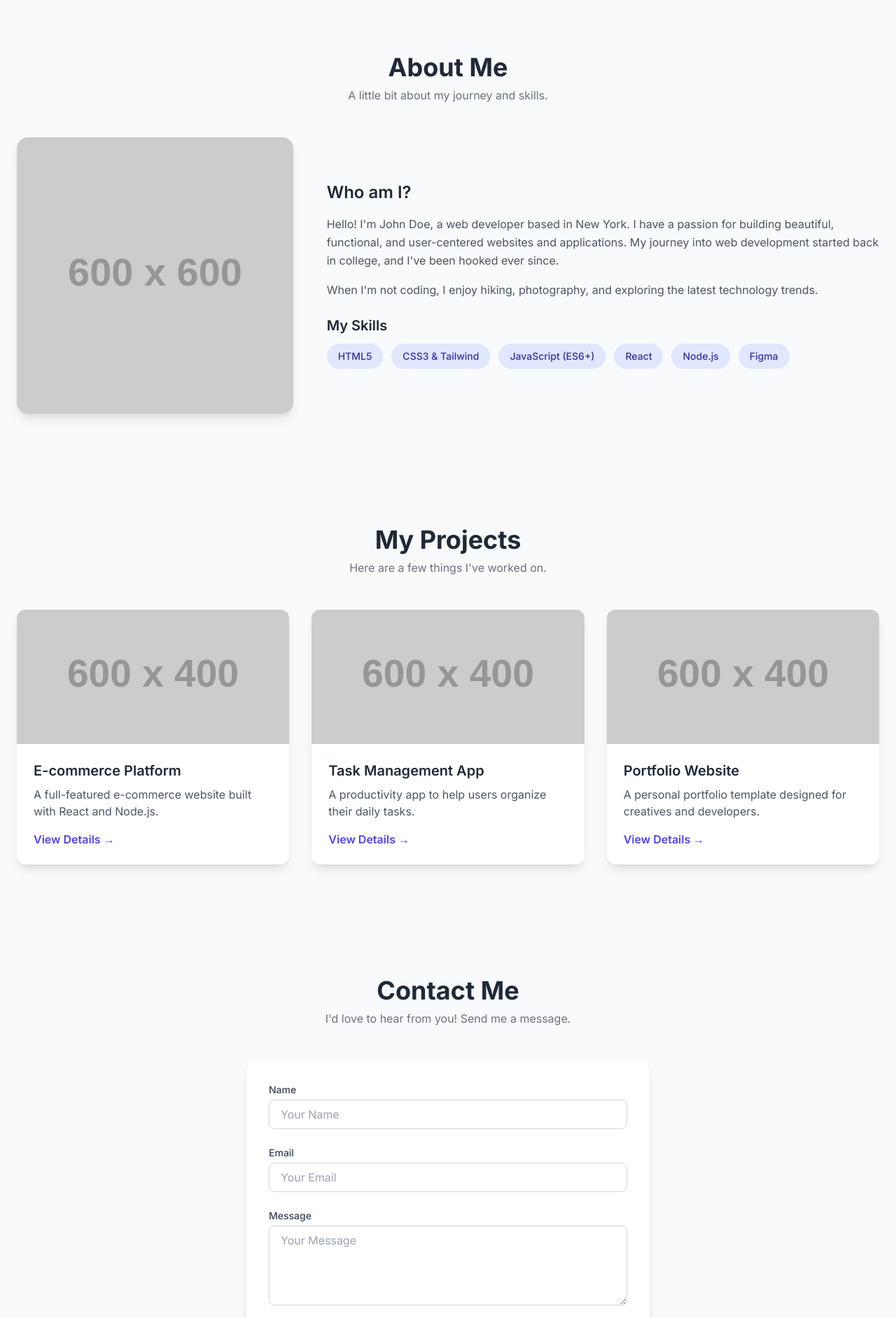
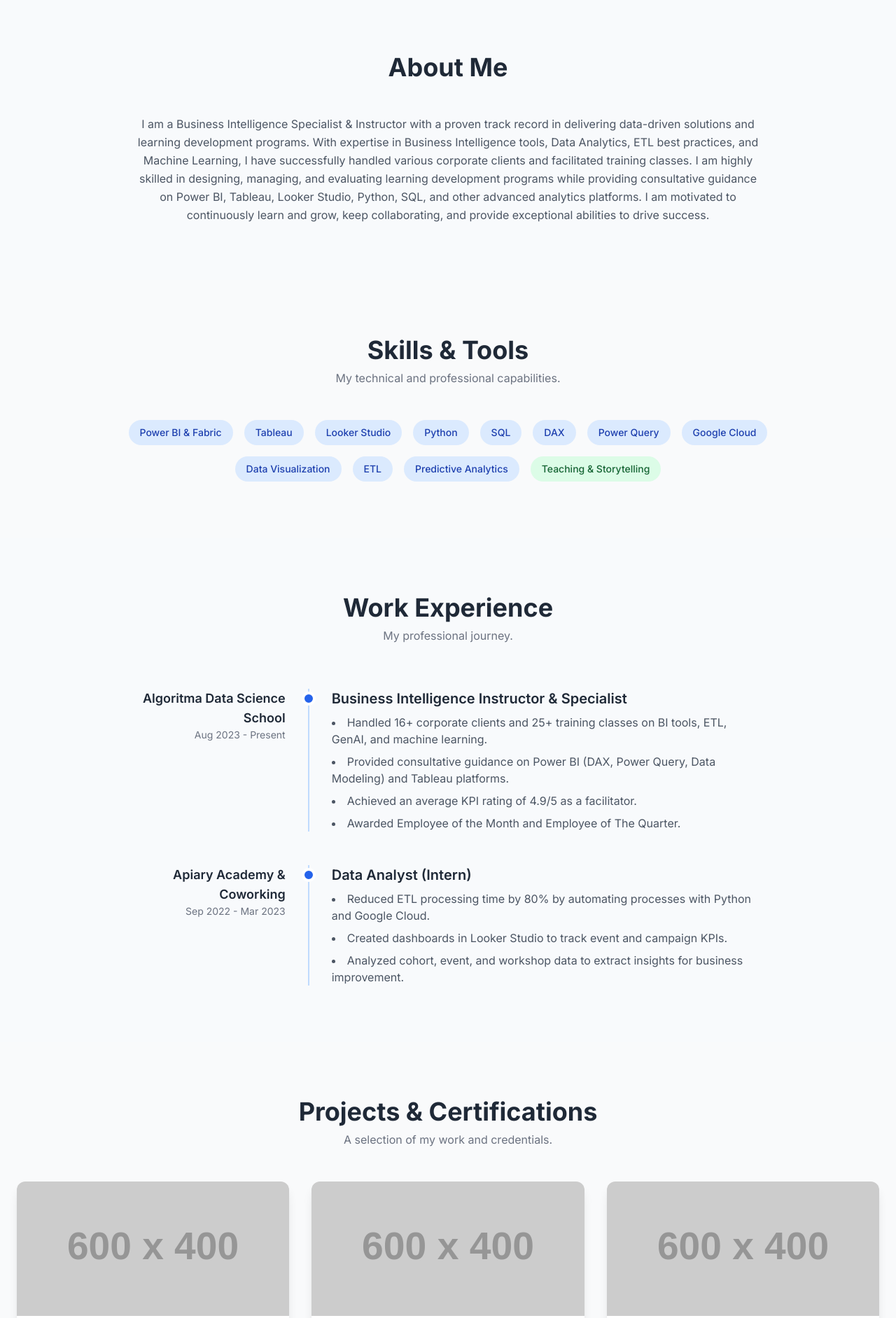
Before and after one commit to mdzakyjaya/web, a plain HTML site: page index.html in a window 1280 px wide. Shown: the part 740-2623 px from the top of the page at 70% size. Drawn offline with nearby package versions, Linux system fonts and the light colour scheme; placeholder pictures from the web are drawn by us.

Commit message:
Update index.html
new design

```diff
--- a/index.html
+++ b/index.html
@@ -3,7 +3,7 @@
 <head>
     <meta charset="UTF-8">
     <meta name="viewport" content="width=device-width, initial-scale=1.0">
-    <title>John Doe - Personal Portfolio</title>
+    <title>Muhammad Dzaky Jayalaksono - BI Specialist</title>
 
     <!-- Tailwind CSS CDN -->
     <script src="https://cdn.tailwindcss.com"></script>
@@ -13,17 +13,14 @@
     <link rel="preconnect" href="https://fonts.gstatic.com" crossorigin>
     <link href="https://fonts.googleapis.com/css2?family=Inter:wght@400;500;600;700;800&display=swap" rel="stylesheet">
 
+    <!-- Font Awesome for Icons -->
+    <link rel="stylesheet" href="https://cdnjs.cloudflare.com/ajax/libs/font-awesome/6.4.0/css/all.min.css" xintegrity="sha512-iecdLmaskl7CVkqkXNQ/ZH/XLlvWZOJyj7Yy7tcenmpD1ypASozpmT/E0iPtmFIB46ZmdtAc9eNBvH0H/ZpiBw==" crossorigin="anonymous" referrerpolicy="no-referrer" />
+
     <!-- Custom Styles -->
     <style>
         body {
             font-family: 'Inter', sans-serif;
             background-color: #f8fafc; /* A light gray background */
-        }
-        .glassmorphism {
-            background: rgba(255, 255, 255, 0.2);
-            backdrop-filter: blur(10px);
-            -webkit-backdrop-filter: blur(10px);
-            border: 1px solid rgba(255, 255, 255, 0.3);
         }
     </style>
 </head>
@@ -32,14 +29,15 @@
     <!-- Header & Navigation -->
     <header id="home" class="fixed top-0 left-0 right-0 z-50 transition-all duration-300">
         <nav class="container mx-auto px-6 py-4 flex justify-between items-center">
-            <a href="#home" class="text-2xl font-bold text-gray-800 hover:text-indigo-600 transition-colors">JD</a>
+            <a href="#home" class="text-2xl font-bold text-gray-800 hover:text-blue-600 transition-colors">DJ</a>
             <div class="hidden md:flex items-center space-x-8">
-                <a href="#about" class="text-gray-600 hover:text-indigo-600 transition-colors">About</a>
-                <a href="#projects" class="text-gray-600 hover:text-indigo-600 transition-colors">Projects</a>
-                <a href="#contact" class="text-gray-600 hover:text-indigo-600 transition-colors">Contact</a>
+                <a href="#about" class="text-gray-600 hover:text-blue-600 transition-colors">About</a>
+                <a href="#experience" class="text-gray-600 hover:text-blue-600 transition-colors">Experience</a>
+                <a href="#projects" class="text-gray-600 hover:text-blue-600 transition-colors">Projects</a>
+                <a href="#contact" class="text-gray-600 hover:text-blue-600 transition-colors">Contact</a>
             </div>
-            <a href="#contact" class="hidden md:block bg-indigo-600 text-white px-5 py-2 rounded-full hover:bg-indigo-700 transition-transform transform hover:scale-105">
-                Hire Me
+            <a href="#contact" class="hidden md:block bg-blue-600 text-white px-5 py-2 rounded-full hover:bg-blue-700 transition-transform transform hover:scale-105">
+                Get in Touch
             </a>
             <!-- Mobile Menu Button -->
             <button id="mobile-menu-button" class="md:hidden text-gray-800 focus:outline-none">
@@ -48,9 +46,10 @@
         </nav>
         <!-- Mobile Menu -->
         <div id="mobile-menu" class="hidden md:hidden bg-white shadow-lg">
-            <a href="#about" class="block py-2 px-4 text-sm text-gray-600 hover:bg-indigo-50">About</a>
-            <a href="#projects" class="block py-2 px-4 text-sm text-gray-600 hover:bg-indigo-50">Projects</a>
-            <a href="#contact" class="block py-2 px-4 text-sm text-gray-600 hover:bg-indigo-50">Contact</a>
+            <a href="#about" class="block py-2 px-4 text-sm text-gray-600 hover:bg-blue-50">About</a>
+            <a href="#experience" class="block py-2 px-4 text-sm text-gray-600 hover:bg-blue-50">Experience</a>
+            <a href="#projects" class="block py-2 px-4 text-sm text-gray-600 hover:bg-blue-50">Projects</a>
+            <a href="#contact" class="block py-2 px-4 text-sm text-gray-600 hover:bg-blue-50">Contact</a>
         </div>
     </header>
 
@@ -59,21 +58,24 @@
 
         <!-- Hero Section -->
         <section class="min-h-[80vh] flex flex-col md:flex-row items-center justify-center">
-            <div class="md:w-1/2 text-center md:text-left mb-10 md:mb-0">
+            <div class="md:w-2/3 text-center md:text-left mb-10 md:mb-0">
                 <h1 class="text-4xl md:text-6xl font-extrabold leading-tight mb-4">
-                    Hi, I'm <span class="text-indigo-600">John Doe</span>
+                    Hi, I'm <span class="text-blue-600">Muhammad Dzaky Jayalaksono</span>
                 </h1>
+                <p class="text-lg text-gray-600 mb-2">
+                    Microsoft Certified Fabric Analytics Engineer | Google Certified TensorFlow Developer
+                </p>
                 <p class="text-lg text-gray-600 mb-8">
-                    A passionate Web Developer creating modern and responsive web applications.
+                    Business Intelligence Specialist & Instructor
                 </p>
                 <div class="flex justify-center md:justify-start space-x-4">
-                    <a href="#contact" class="bg-indigo-600 text-white px-8 py-3 rounded-full font-semibold hover:bg-indigo-700 transition-all duration-300 transform hover:scale-105">Get In Touch</a>
+                    <a href="mailto:mdzakyjaya@gmail.com" class="bg-blue-600 text-white px-8 py-3 rounded-full font-semibold hover:bg-blue-700 transition-all duration-300 transform hover:scale-105">Contact Me</a>
                     <a href="#projects" class="border-2 border-gray-300 text-gray-700 px-8 py-3 rounded-full font-semibold hover:bg-gray-100 transition-all duration-300 transform hover:scale-105">View My Work</a>
                 </div>
             </div>
-            <div class="md:w-1/2 flex justify-center">
+            <div class="md:w-1/3 flex justify-center">
                 <div class="w-64 h-64 md:w-80 md:h-80 rounded-full overflow-hidden shadow-2xl border-4 border-white">
-                    <img src="https://placehold.co/400x400/6366f1/ffffff?text=JD" alt="John Doe Profile Picture" class="w-full h-full object-cover">
+                    <img src="https://placehold.co/400x400/3b82f6/ffffff?text=DJ" alt="Dzaky Jayalaksono Profile Picture" class="w-full h-full object-cover">
                 </div>
             </div>
         </section>
@@ -82,28 +84,76 @@
         <section id="about" class="py-20">
             <div class="text-center mb-12">
                 <h2 class="text-3xl md:text-4xl font-bold">About Me</h2>
-                <p class="text-gray-500 mt-2">A little bit about my journey and skills.</p>
             </div>
-            <div class="flex flex-col md:flex-row items-center gap-12">
-                <div class="md:w-1/3">
-                    <img src="https://placehold.co/600x600/e0e7ff/3730a3?text=Developer" alt="About me illustration" class="rounded-2xl shadow-lg w-full">
+            <div class="max-w-4xl mx-auto text-center">
+                <p class="text-gray-600 leading-relaxed">
+                    I am a Business Intelligence Specialist & Instructor with a proven track record in delivering data-driven solutions and learning development programs. With expertise in Business Intelligence tools, Data Analytics, ETL best practices, and Machine Learning, I have successfully handled various corporate clients and facilitated training classes. I am highly skilled in designing, managing, and evaluating learning development programs while providing consultative guidance on Power BI, Tableau, Looker Studio, Python, SQL, and other advanced analytics platforms. I am motivated to continuously learn and grow, keep collaborating, and provide exceptional abilities to drive success.
+                </p>
+            </div>
+        </section>
+
+        <!-- Skills Section -->
+        <section id="skills" class="py-20 bg-gray-50 -mx-6 px-6">
+            <div class="container mx-auto">
+                <div class="text-center mb-12">
+                    <h2 class="text-3xl md:text-4xl font-bold">Skills & Tools</h2>
+                    <p class="text-gray-500 mt-2">My technical and professional capabilities.</p>
                 </div>
-                <div class="md:w-2/3">
-                    <h3 class="text-2xl font-semibold mb-4">Who am I?</h3>
-                    <p class="text-gray-600 mb-4 leading-relaxed">
-                        Hello! I'm John Doe, a web developer based in New York. I have a passion for building beautiful, functional, and user-centered websites and applications. My journey into web development started back in college, and I've been hooked ever since.
-                    </p>
-                    <p class="text-gray-600 mb-6 leading-relaxed">
-                        When I'm not coding, I enjoy hiking, photography, and exploring the latest technology trends.
-                    </p>
-                    <h4 class="text-xl font-semibold mb-3">My Skills</h4>
-                    <div class="flex flex-wrap gap-3">
-                        <span class="bg-indigo-100 text-indigo-800 text-sm font-medium px-4 py-2 rounded-full">HTML5</span>
-                        <span class="bg-indigo-100 text-indigo-800 text-sm font-medium px-4 py-2 rounded-full">CSS3 & Tailwind</span>
-                        <span class="bg-indigo-100 text-indigo-800 text-sm font-medium px-4 py-2 rounded-full">JavaScript (ES6+)</span>
-                        <span class="bg-indigo-100 text-indigo-800 text-sm font-medium px-4 py-2 rounded-full">React</span>
-                        <span class="bg-indigo-100 text-indigo-800 text-sm font-medium px-4 py-2 rounded-full">Node.js</span>
-                        <span class="bg-indigo-100 text-indigo-800 text-sm font-medium px-4 py-2 rounded-full">Figma</span>
+                <div class="max-w-5xl mx-auto flex flex-wrap justify-center gap-4">
+                    <span class="bg-blue-100 text-blue-800 text-sm font-medium px-4 py-2 rounded-full">Power BI & Fabric</span>
+                    <span class="bg-blue-100 text-blue-800 text-sm font-medium px-4 py-2 rounded-full">Tableau</span>
+                    <span class="bg-blue-100 text-blue-800 text-sm font-medium px-4 py-2 rounded-full">Looker Studio</span>
+                    <span class="bg-blue-100 text-blue-800 text-sm font-medium px-4 py-2 rounded-full">Python</span>
+                    <span class="bg-blue-100 text-blue-800 text-sm font-medium px-4 py-2 rounded-full">SQL</span>
+                    <span class="bg-blue-100 text-blue-800 text-sm font-medium px-4 py-2 rounded-full">DAX</span>
+                    <span class="bg-blue-100 text-blue-800 text-sm font-medium px-4 py-2 rounded-full">Power Query</span>
+                    <span class="bg-blue-100 text-blue-800 text-sm font-medium px-4 py-2 rounded-full">Google Cloud</span>
+                    <span class="bg-blue-100 text-blue-800 text-sm font-medium px-4 py-2 rounded-full">Data Visualization</span>
+                    <span class="bg-blue-100 text-blue-800 text-sm font-medium px-4 py-2 rounded-full">ETL</span>
+                    <span class="bg-blue-100 text-blue-800 text-sm font-medium px-4 py-2 rounded-full">Predictive Analytics</span>
+                    <span class="bg-green-100 text-green-800 text-sm font-medium px-4 py-2 rounded-full">Teaching & Storytelling</span>
+                </div>
+            </div>
+        </section>
+
+        <!-- Experience Section -->
+        <section id="experience" class="py-20">
+            <div class="text-center mb-16">
+                <h2 class="text-3xl md:text-4xl font-bold">Work Experience</h2>
+                <p class="text-gray-500 mt-2">My professional journey.</p>
+            </div>
+            <div class="max-w-4xl mx-auto">
+                <!-- Experience Item 1 -->
+                <div class="flex gap-8 mb-12">
+                    <div class="w-1/4 text-right">
+                        <h3 class="font-semibold text-lg">Algoritma Data Science School</h3>
+                        <p class="text-gray-500 text-sm">Aug 2023 - Present</p>
+                    </div>
+                    <div class="w-3/4 border-l-2 border-blue-200 pl-8 relative">
+                         <span class="absolute -left-[11px] top-1 w-5 h-5 bg-blue-600 rounded-full border-4 border-white"></span>
+                        <h4 class="font-semibold text-xl mb-2">Business Intelligence Instructor & Specialist</h4>
+                        <ul class="list-disc list-inside text-gray-600 space-y-2">
+                            <li>Handled 16+ corporate clients and 25+ training classes on BI tools, ETL, GenAI, and machine learning.</li>
+                            <li>Provided consultative guidance on Power BI (DAX, Power Query, Data Modeling) and Tableau platforms.</li>
+                            <li>Achieved an average KPI rating of 4.9/5 as a facilitator.</li>
+                            <li>Awarded Employee of the Month and Employee of The Quarter.</li>
+                        </ul>
+                    </div>
+                </div>
+                 <!-- Experience Item 2 -->
+                <div class="flex gap-8">
+                    <div class="w-1/4 text-right">
+                        <h3 class="font-semibold text-lg">Apiary Academy & Coworking</h3>
+                        <p class="text-gray-500 text-sm">Sep 2022 - Mar 2023</p>
+                    </div>
+                    <div class="w-3/4 border-l-2 border-blue-200 pl-8 relative">
+                         <span class="absolute -left-[11px] top-1 w-5 h-5 bg-blue-600 rounded-full border-4 border-white"></span>
+                        <h4 class="font-semibold text-xl mb-2">Data Analyst (Intern)</h4>
+                        <ul class="list-disc list-inside text-gray-600 space-y-2">
+                            <li>Reduced ETL processing time by 80% by automating processes with Python and Google Cloud.</li>
+                            <li>Created dashboards in Looker Studio to track event and campaign KPIs.</li>
+                            <li>Analyzed cohort, event, and workshop data to extract insights for business improvement.</li>
+                        </ul>
                     </div>
                 </div>
             </div>
@@ -113,35 +163,35 @@
         <section id="projects" class="py-20 bg-gray-50 -mx-6 px-6">
             <div class="container mx-auto">
                 <div class="text-center mb-12">
-                    <h2 class="text-3xl md:text-4xl font-bold">My Projects</h2>
-                    <p class="text-gray-500 mt-2">Here are a few things I've worked on.</p>
+                    <h2 class="text-3xl md:text-4xl font-bold">Projects & Certifications</h2>
+                    <p class="text-gray-500 mt-2">A selection of my work and credentials.</p>
                 </div>
                 <div class="grid grid-cols-1 md:grid-cols-2 lg:grid-cols-3 gap-8">
                     <!-- Project Card 1 -->
                     <div class="bg-white rounded-xl shadow-lg overflow-hidden transform hover:-translate-y-2 transition-transform duration-300">
-                        <img src="https://placehold.co/600x400/a5b4fc/1e1b4b?text=Project+One" alt="Project 1" class="w-full h-48 object-cover">
+                        <img src="https://placehold.co/600x400/60a5fa/ffffff?text=Microsoft+Certified" alt="Microsoft Certification" class="w-full h-48 object-cover">
                         <div class="p-6">
-                            <h3 class="text-xl font-semibold mb-2">E-commerce Platform</h3>
-                            <p class="text-gray-600 mb-4">A full-featured e-commerce website built with React and Node.js.</p>
-                            <a href="#" class="text-indigo-600 font-semibold hover:underline">View Details &rarr;</a>
+                            <h3 class="text-xl font-semibold mb-2">Fabric Analytics Engineer</h3>
+                            <p class="text-gray-600 mb-4">Microsoft Certified Associate, demonstrating expertise in designing, building, and deploying enterprise-scale data analytics solutions using Microsoft Fabric.</p>
+                            <a href="#" class="text-blue-600 font-semibold hover:underline">View Credential &rarr;</a>
                         </div>
                     </div>
                     <!-- Project Card 2 -->
                     <div class="bg-white rounded-xl shadow-lg overflow-hidden transform hover:-translate-y-2 transition-transform duration-300">
-                        <img src="https://placehold.co/600x400/818cf8/1e1b4b?text=Project+Two" alt="Project 2" class="w-full h-48 object-cover">
+                        <img src="https://placehold.co/600x400/3b82f6/ffffff?text=Google+Certified" alt="Google Certification" class="w-full h-48 object-cover">
                         <div class="p-6">
-                            <h3 class="text-xl font-semibold mb-2">Task Management App</h3>
-                            <p class="text-gray-600 mb-4">A productivity app to help users organize their daily tasks.</p>
-                            <a href="#" class="text-indigo-600 font-semibold hover:underline">View Details &rarr;</a>
+                            <h3 class="text-xl font-semibold mb-2">TensorFlow Developer</h3>
+                            <p class="text-gray-600 mb-4">Google Certified, showcasing skills in building and training neural networks using TensorFlow for computer vision, NLP, and more.</p>
+                             <a href="#" class="text-blue-600 font-semibold hover:underline">View Credential &rarr;</a>
                         </div>
                     </div>
                     <!-- Project Card 3 -->
                     <div class="bg-white rounded-xl shadow-lg overflow-hidden transform hover:-translate-y-2 transition-transform duration-300">
-                        <img src="https://placehold.co/600x400/6366f1/ffffff?text=Project+Three" alt="Project 3" class="w-full h-48 object-cover">
+                        <img src="https://placehold.co/600x400/1d4ed8/ffffff?text=Academic+Project" alt="Project 3" class="w-full h-48 object-cover">
                         <div class="p-6">
-                            <h3 class="text-xl font-semibold mb-2">Portfolio Website</h3>
-                            <p class="text-gray-600 mb-4">A personal portfolio template designed for creatives and developers.</p>
-                            <a href="#" class="text-indigo-600 font-semibold hover:underline">View Details &rarr;</a>
+                            <h3 class="text-xl font-semibold mb-2">Safe Driving Monitor</h3>
+                            <p class="text-gray-600 mb-4">Thesis Project: Developed a monitoring device for toll roads using image processing to enhance driver safety.</p>
+                            <a href="#" class="text-blue-600 font-semibold hover:underline">Learn More &rarr;</a>
                         </div>
                     </div>
                 </div>
@@ -158,18 +208,18 @@
                 <form action="#" method="POST" class="bg-white p-8 rounded-2xl shadow-lg space-y-6">
                     <div>
                         <label for="name" class="block text-sm font-medium text-gray-700 mb-1">Name</label>
-                        <input type="text" name="name" id="name" class="w-full px-4 py-2 border border-gray-300 rounded-lg focus:ring-indigo-500 focus:border-indigo-500" placeholder="Your Name">
+                        <input type="text" name="name" id="name" class="w-full px-4 py-2 border border-gray-300 rounded-lg focus:ring-blue-500 focus:border-blue-500" placeholder="Your Name">
                     </div>
                     <div>
                         <label for="email" class="block text-sm font-medium text-gray-700 mb-1">Email</label>
-                        <input type="email" name="email" id="email" class="w-full px-4 py-2 border border-gray-300 rounded-lg focus:ring-indigo-500 focus:border-indigo-500" placeholder="Your Email">
+                        <input type="email" name="email" id="email" class="w-full px-4 py-2 border border-gray-300 rounded-lg focus:ring-blue-500 focus:border-blue-500" placeholder="Your Email">
                     </div>
                     <div>
                         <label for="message" class="block text-sm font-medium text-gray-700 mb-1">Message</label>
-                        <textarea name="message" id="message" rows="4" class="w-full px-4 py-2 border border-gray-300 rounded-lg focus:ring-indigo-500 focus:border-indigo-500" placeholder="Your Message"></textarea>
+                        <textarea name="message" id="message" rows="4" class="w-full px-4 py-2 border border-gray-300 rounded-lg focus:ring-blue-500 focus:border-blue-500" placeholder="Your Message"></textarea>
                     </div>
                     <div>
-                        <button type="submit" class="w-full bg-indigo-600 text-white px-6 py-3 rounded-lg font-semibold hover:bg-indigo-700 transition-all duration-300">
+                        <button type="submit" class="w-full bg-blue-600 text-white px-6 py-3 rounded-lg font-semibold hover:bg-blue-700 transition-all duration-300">
                             Send Message
                         </button>
                     </div>
@@ -183,16 +233,17 @@
     <footer class="bg-gray-800 text-white mt-20">
         <div class="container mx-auto px-6 py-8">
             <div class="flex flex-col md:flex-row justify-between items-center">
-                <p class="text-center md:text-left mb-4 md:mb-0">&copy; 2025 John Doe. All rights reserved.</p>
+                <p class="text-center md:text-left mb-4 md:mb-0">&copy; 2025 Muhammad Dzaky Jayalaksono. All rights reserved.</p>
                 <div class="flex space-x-6">
-                    <a href="#" class="hover:text-indigo-400 transition-colors">
-                        <svg class="w-6 h-6" fill="currentColor" viewBox="0 0 24 24" aria-hidden="true"><path fill-rule="evenodd" d="M22 12c0-5.523-4.477-10-10-10S2 6.477 2 12c0 4.991 3.657 9.128 8.438 9.878v-6.987h-2.54V12h2.54V9.797c0-2.506 1.492-3.89 3.777-3.89 1.094 0 2.238.195 2.238.195v2.46h-1.26c-1.243 0-1.63.771-1.63 1.562V12h2.773l-.443 2.89h-2.33v6.988C18.343 21.128 22 16.991 22 12z" clip-rule="evenodd" /></svg>
+                    <!-- Replace '#' with your actual social media links -->
+                    <a href="#" class="hover:text-blue-400 transition-colors" aria-label="LinkedIn Profile">
+                        <i class="fab fa-linkedin fa-lg"></i>
                     </a>
-                    <a href="#" class="hover:text-indigo-400 transition-colors">
-                        <svg class="w-6 h-6" fill="currentColor" viewBox="0 0 24 24" aria-hidden="true"><path d="M8.29 20.251c7.547 0 11.675-6.253 11.675-11.675 0-.178 0-.355-.012-.53A8.348 8.348 0 0022 5.92a8.19 8.19 0 01-2.357.646 4.118 4.118 0 001.804-2.27 8.224 8.224 0 01-2.605.996 4.107 4.107 0 00-6.993 3.743 11.65 11.65 0 01-8.457-4.287 4.106 4.106 0 001.27 5.477A4.072 4.072 0 012.8 9.71v.052a4.105 4.105 0 003.292 4.022 4.095 4.095 0 01-1.853.07 4.108 4.108 0 003.834 2.85A8.233 8.233 0 012 18.407a11.616 11.616 0 006.29 1.84" /></svg>
+                    <a href="#" class="hover:text-blue-400 transition-colors" aria-label="GitHub Profile">
+                        <i class="fab fa-github fa-lg"></i>
                     </a>
-                    <a href="#" class="hover:text-indigo-400 transition-colors">
-                        <svg class="w-6 h-6" fill="currentColor" viewBox="0 0 24 24" aria-hidden="true"><path fill-rule="evenodd" d="M12 2C6.477 2 2 6.477 2 12.019c0 4.438 2.865 8.225 6.839 9.504.5.092.682-.217.682-.483 0-.237-.009-.868-.014-1.703-2.782.605-3.369-1.343-3.369-1.343-.454-1.158-1.11-1.466-1.11-1.466-.908-.62.069-.608.069-.608 1.003.07 1.531 1.032 1.531 1.032.892 1.53 2.341 1.088 2.91.832.092-.647.35-1.088.636-1.338-2.22-.253-4.555-1.113-4.555-4.951 0-1.093.39-1.988 1.031-2.688-.103-.253-.446-1.272.098-2.65 0 0 .84-.27 2.75 1.026A9.564 9.564 0 0112 6.844c.85.004 1.705.115 2.504.337 1.909-1.296 2.747-1.027 2.747-1.027.546 1.379.203 2.398.1 2.651.64.7 1.03 1.595 1.03 2.688 0 3.848-2.338 4.695-4.566 4.943.359.309.678.92.678 1.855 0 1.338-.012 2.419-.012 2.747 0 .268.18.58.688.482A10.001 10.001 0 0022 12.019C22 6.477 17.523 2 12 2z" clip-rule="evenodd" /></svg>
+                    <a href="#" class="hover:text-blue-400 transition-colors" aria-label="Personal Website">
+                         <i class="fas fa-globe fa-lg"></i>
                     </a>
                 </div>
             </div>
```
